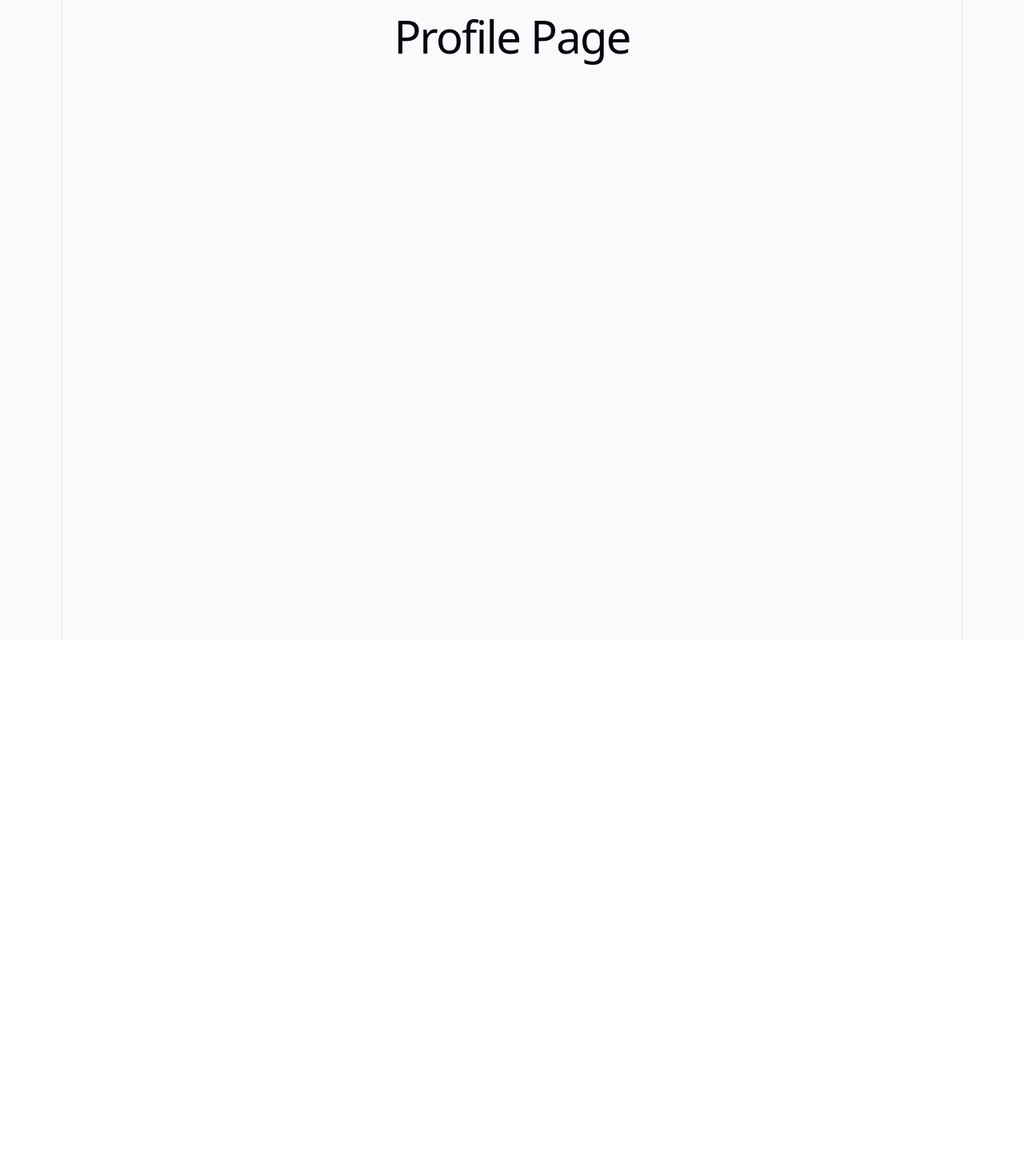
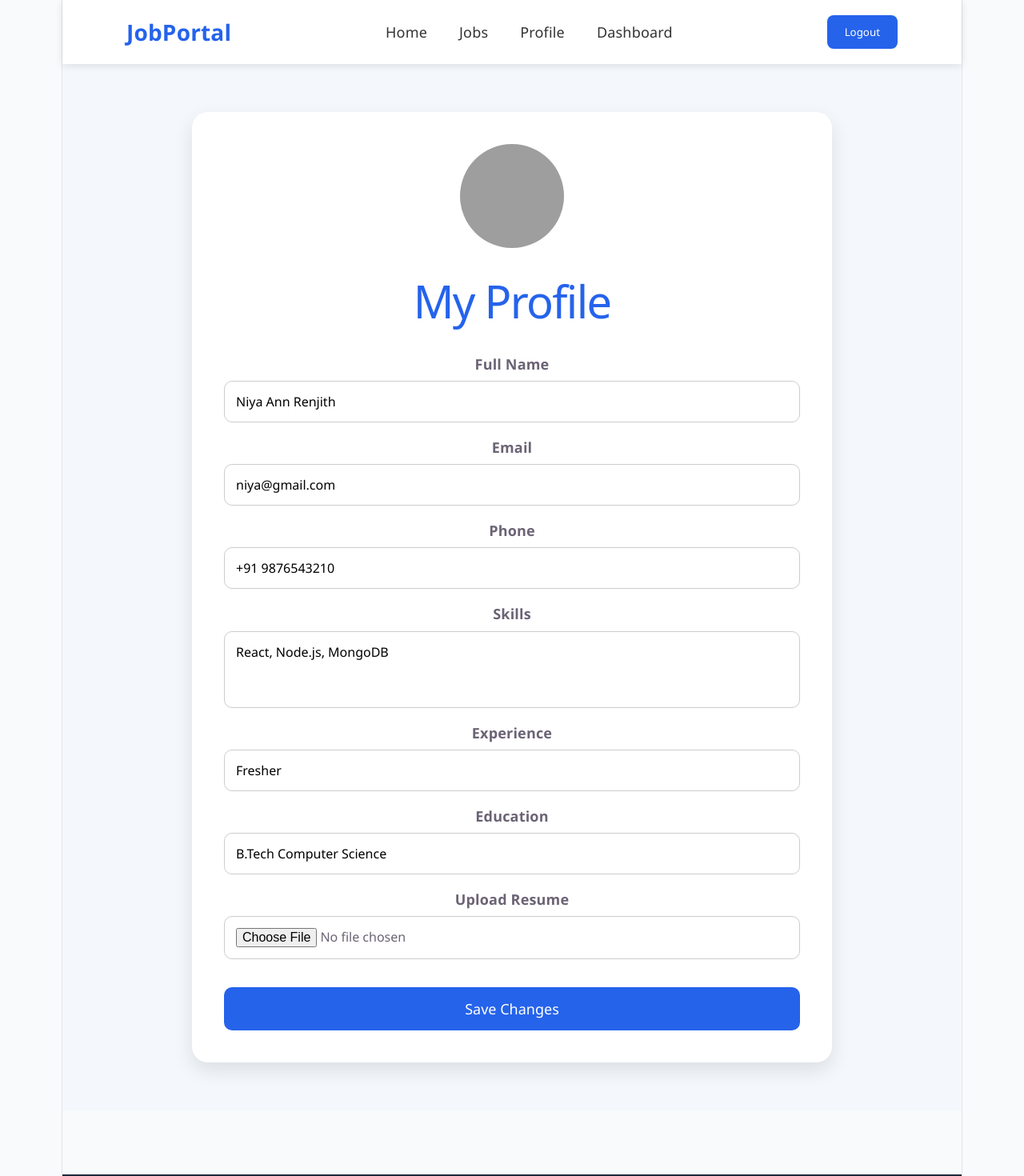
Before and after one commit to ramkiran704/Job-Portal, a React app in the folder frontend/: page /profile in a window 1280 px wide. Shown: the top 1470 px of the page at 80% size. Before the commit the page ends 800 px from the top, so only its background shows below. Built offline with nearby package versions, Linux system fonts and the light colour scheme; grey boxes are pictures that could not be loaded; the HTML template or start-up script is replaced by a standard one.

Commit message:
Improve jobs page with search and filters

```diff
--- a/frontend/src/pages/Profile.jsx
+++ b/frontend/src/pages/Profile.jsx
@@ -1,9 +1,117 @@
+import { useState } from "react";
+import Navbar from "../components/Navbar";
+import Footer from "../components/Footer";
+import "../styles/Profile.css";
+
 function Profile() {
-    return (
-      <div>
-        <h1>Profile Page</h1>
+  const [user, setUser] = useState({
+    name: "Niya Ann Renjith",
+    email: "niya@gmail.com",
+    phone: "+91 9876543210",
+    skills: "React, Node.js, MongoDB",
+    experience: "Fresher",
+    education: "B.Tech Computer Science",
+  });
+
+  const handleChange = (e) => {
+    setUser({
+      ...user,
+      [e.target.name]: e.target.value,
+    });
+  };
+
+  const handleSave = () => {
+    alert("Profile Saved Successfully!");
+  };
+
+  return (
+    <>
+      <Navbar />
+
+      <div className="profile-page">
+
+        <div className="profile-card">
+
+          <div className="profile-header">
+
+            <img
+              src="https://cdn-icons-png.flaticon.com/512/3135/3135715.png"
+              alt="Profile"
+            />
+
+            <h1>My Profile</h1>
+
+          </div>
+
+          <div className="profile-form">
+
+            <label>Full Name</label>
+            <input
+              type="text"
+              name="name"
+              value={user.name}
+              onChange={handleChange}
+            />
+
+            <label>Email</label>
+            <input
+              type="email"
+              name="email"
+              value={user.email}
+              onChange={handleChange}
+            />
+
+            <label>Phone</label>
+            <input
+              type="text"
+              name="phone"
+              value={user.phone}
+              onChange={handleChange}
+            />
+
+            <label>Skills</label>
+            <textarea
+              rows="3"
+              name="skills"
+              value={user.skills}
+              onChange={handleChange}
+            ></textarea>
+
+            <label>Experience</label>
+            <input
+              type="text"
+              name="experience"
+              value={user.experience}
+              onChange={handleChange}
+            />
+
+            <label>Education</label>
+            <input
+              type="text"
+              name="education"
+              value={user.education}
+              onChange={handleChange}
+            />
+
+            <label>Upload Resume</label>
+            <input type="file" />
+
+            <button
+              className="save-btn"
+              onClick={handleSave}
+            >
+              Save Changes
+            </button>
+
+          </div>
+
+        </div>
+
       </div>
-    );
-  }
 
-  export default Profile;
+      <Footer />
+    </>
+  );
+}
+
+export default Profile;
--- /dev/null
+++ b/frontend/src/styles/Profile.css
@@ -0,0 +1,68 @@
+.profile-page{
+    background:#f4f7fc;
+    min-height:100vh;
+    padding:60px 8%;
+}
+
+.profile-card{
+    max-width:800px;
+    margin:auto;
+    background:white;
+    padding:40px;
+    border-radius:20px;
+    box-shadow:0 10px 25px rgba(0,0,0,.1);
+}
+
+.profile-header{
+    text-align:center;
+    margin-bottom:35px;
+}
+
+.profile-header img{
+    width:130px;
+    height:130px;
+    border-radius:50%;
+    margin-bottom:15px;
+}
+
+.profile-header h1{
+    color:#2563eb;
+}
+
+.profile-form{
+    display:flex;
+    flex-direction:column;
+}
+
+.profile-form label{
+    margin-top:18px;
+    margin-bottom:8px;
+    font-weight:600;
+}
+
+.profile-form input,
+.profile-form textarea{
+    padding:14px;
+    border:1px solid #ccc;
+    border-radius:10px;
+    font-size:16px;
+}
+
+.profile-form textarea{
+    resize:none;
+}
+
+.save-btn{
+    margin-top:35px;
+    padding:15px;
+    background:#2563eb;
+    color:white;
+    border:none;
+    border-radius:10px;
+    font-size:18px;
+    cursor:pointer;
+}
+
+.save-btn:hover{
+    background:#1d4ed8;
+}
```
